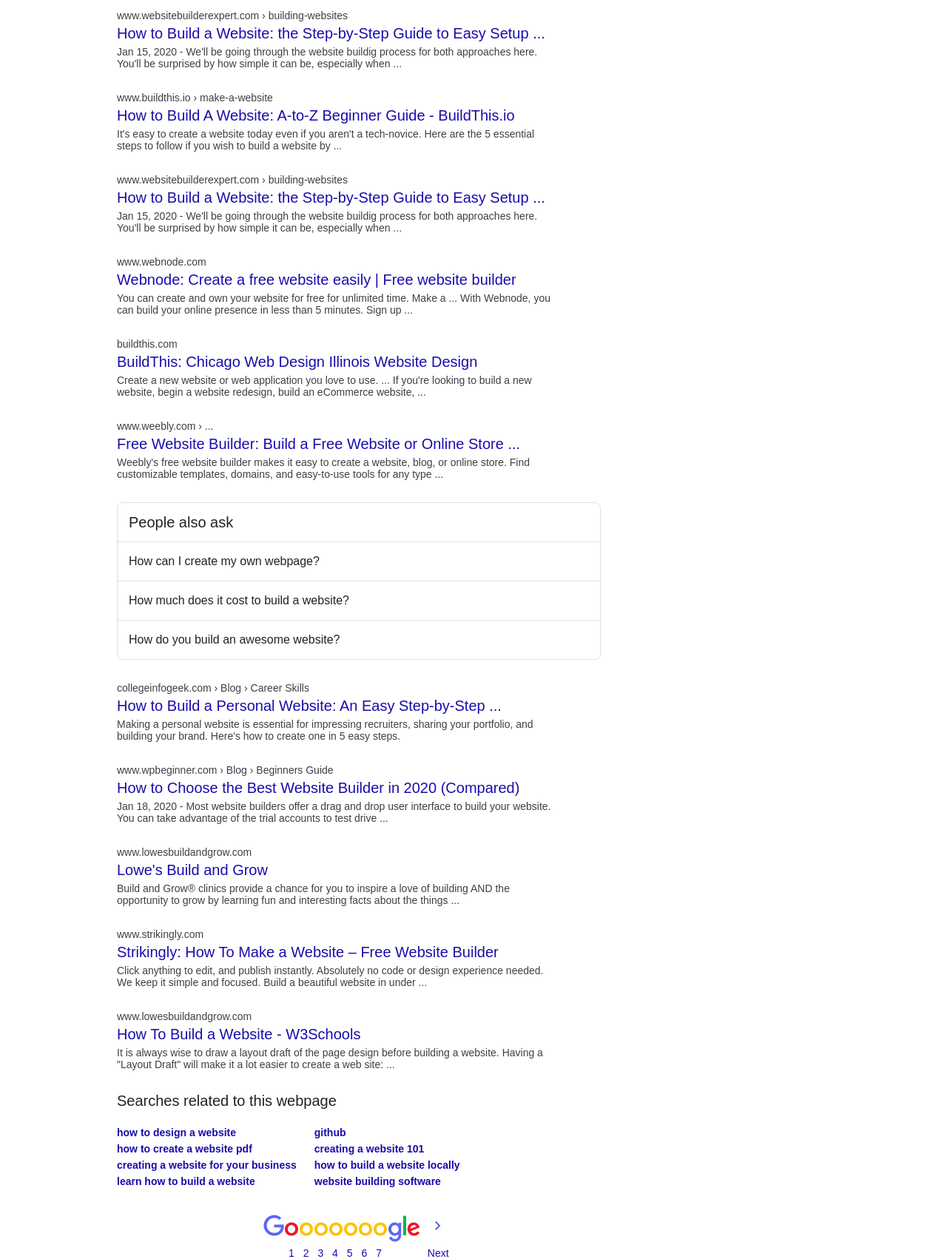
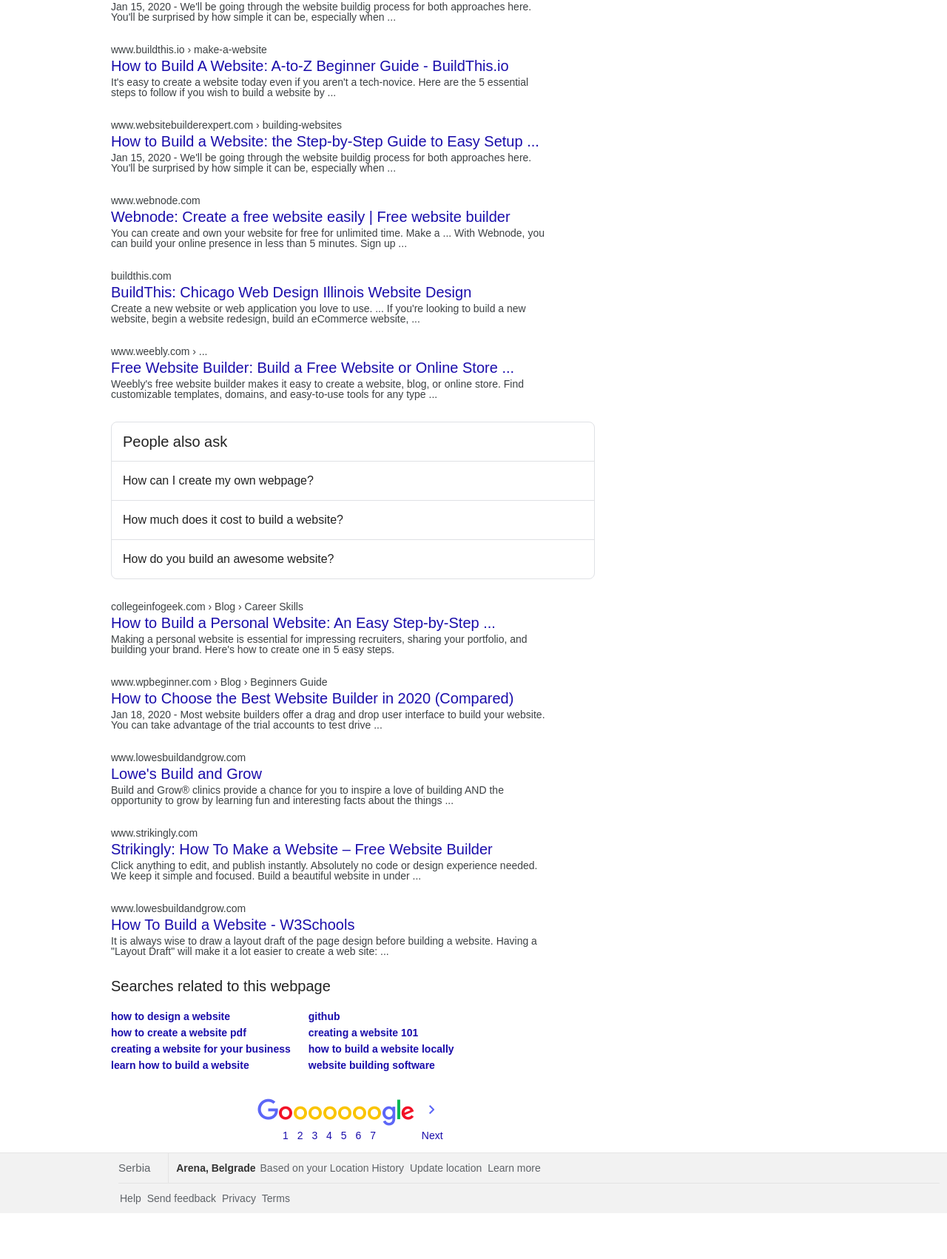
Before and after one commit to stefank-29/google-search-page, a plain HTML site: page index.html in a window 1280 px wide. Shown: the part 757-2459 px from the top of the page at 74% size. After the commit the page ends 2397 px from the top, so only its background shows below. Drawn offline with Linux system fonts and the light colour scheme.

Commit message:
Footer added

```diff
--- /dev/null
+++ b/html-reset.css
@@ -0,0 +1,94 @@
+html, body, div, span, object, iframe,
+h1, h2, h3, h4, h5, h6, p, blockquote, pre,
+abbr, address, cite, code,
+del, dfn, em, img, ins, kbd, q, samp,
+small, strong, sub, sup, var,
+b, i,
+dl, dt, dd, ol, ul, li,
+fieldset, form, label, legend,
+table, caption, tbody, tfoot, thead, tr, th, td,
+article, aside, canvas, details, figcaption, figure,
+footer, header, hgroup, menu, nav, section, summary,
+time, mark, audio, video {
+    margin:0;
+    padding:0;
+    border:0;
+    outline:0;
+    font-size:100%;
+    vertical-align:baseline;
+    background:transparent;
+}
+
+body {
+    line-height:1;
+}
+
+article,aside,details,figcaption,figure,
+footer,header,hgroup,menu,nav,section {
+    display:block;
+}
+
+nav ul {
+    list-style:none;
+}
+
+blockquote, q {
+    quotes:none;
+}
+
+blockquote:before, blockquote:after,
+q:before, q:after {
+    content:'';
+    content:none;
+}
+
+a {
+    margin:0;
+    padding:0;
+    font-size:100%;
+    vertical-align:baseline;
+    background:transparent;
+}
+
+/* change colours to suit your needs */
+ins {
+    background-color:#ff9;
+    color:#000;
+    text-decoration:none;
+}
+
+/* change colours to suit your needs */
+mark {
+    background-color:#ff9;
+    color:#000;
+    font-style:italic;
+    font-weight:bold;
+}
+
+del {
+    text-decoration: line-through;
+}
+
+abbr[title], dfn[title] {
+    border-bottom:1px dotted;
+    cursor:help;
+}
+
+table {
+    border-collapse:collapse;
+    border-spacing:0;
+}
+
+/* change border colour to suit your needs */
+hr {
+    display:block;
+    height:1px;
+    border:0;
+    border-top:1px solid #cccccc;
+    margin:1em 0;
+    padding:0;
+}
+
+input, select {
+    vertical-align:middle;
+}
--- a/index.html
+++ b/index.html
@@ -4,9 +4,10 @@
     <head>
         <meta charset="UTF-8">
         <link href="style.css" rel="stylesheet" type="text/css" >
+        <link href="html-reset.css" rel="stylesheet" type="text/css">
         <link rel="stylesheet" href="https://cdnjs.cloudflare.com/ajax/libs/font-awesome/4.7.0/css/font-awesome.min.css">
         <link rel="shortcut icon" href="images/google-favicon.png">
-        <title>Google</title>
+        <title>build this webpage-Google</title>
      </head>
    <body>
         <header>
@@ -233,11 +234,27 @@
                 </div>
             </div>
 
-
-
-
         </main>
 
+        <footer>
+
+            <div class="ftrNav">
+                <div id="country">Serbia</div>
+                <div class="navUp">
+                    <span><strong>Arena, Belgrade</strong></span>
+                    <a href="#">Based on your Location History</a>
+                    <a href="#">Update location</a>
+                    <a href="#">Learn more</a>
+                </div>
+                <div class="navDown">
+                    <a href="#">Help</a>
+                    <a href="#">Send feedback</a>
+                    <a href="#">Privacy</a>
+                    <a href="#">Terms</a>
+                </div>
+            </div>
+
+        </footer>
 
    </body>
 
--- a/style.css
+++ b/style.css
@@ -234,6 +234,7 @@
     font-weight: bold;
     width: auto;
     margin-right: 20px;
+    margin-top: 20px;
 
 }
 .related a{
@@ -254,6 +255,8 @@
     display: block;
     position: relative;
     left: 330px;
+    margin-bottom: 30px;
+
 }
 .gglpages .links{
     display: block;
@@ -279,3 +282,52 @@
 #next{
     margin-left: 50px;
 }
+
+/*-----------footer navbar------------*/
+
+.ftrNav{
+    display: block;
+    position: relative;
+    left: 0;
+    bottom: 0;
+    line-height: 30px;
+    padding-left: 150px;
+    color: #5f6368;
+    background-color: #f2f2f2;
+    border-top: 1px solid #e4e4e4;
+    font-size: 14px;
+    font-family: Arial, sans-serif;
+
+}
+#country{
+    display: inline-block;
+    font-size: 15px;
+    margin: auto 10px;
+
+}
+
+.ftrNav .navUp{
+    display: inline-block;
+    margin-left: 10px;
+    padding-left: 10px;
+    border-left: 1px solid #e4e4e4;
+    line-height: 40px;
+}
+.ftrNav a{
+    color: #5f6368;
+    text-decoration: none;
+    margin: auto 2px;
+
+}
+.ftrNav a:hover{
+    color: #3c4043;
+}
+.ftrNav strong{
+    color: #333;
+}
+.ftrNav .navDown{
+    display: block;
+    border-top: 1px solid #e4e4e4;
+    margin: auto 10px;
+    line-height: 40px;
+}
```
